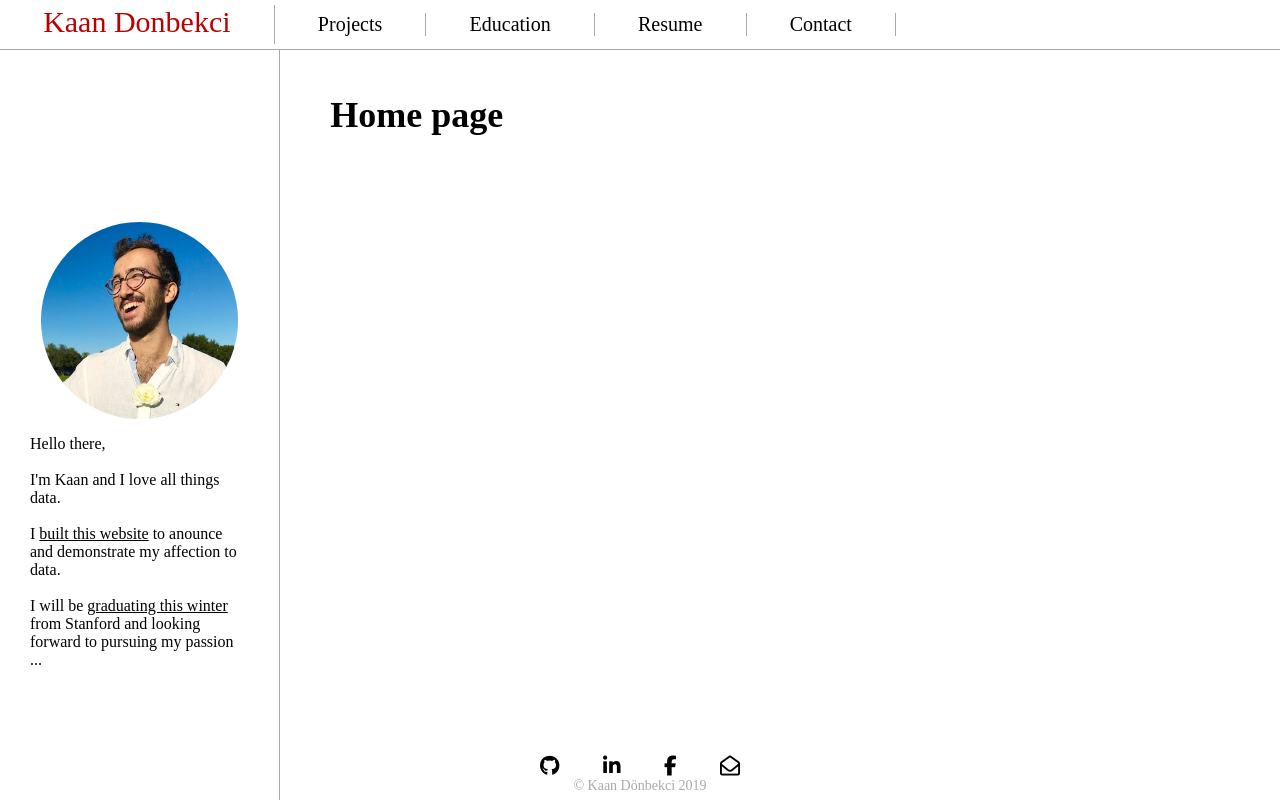
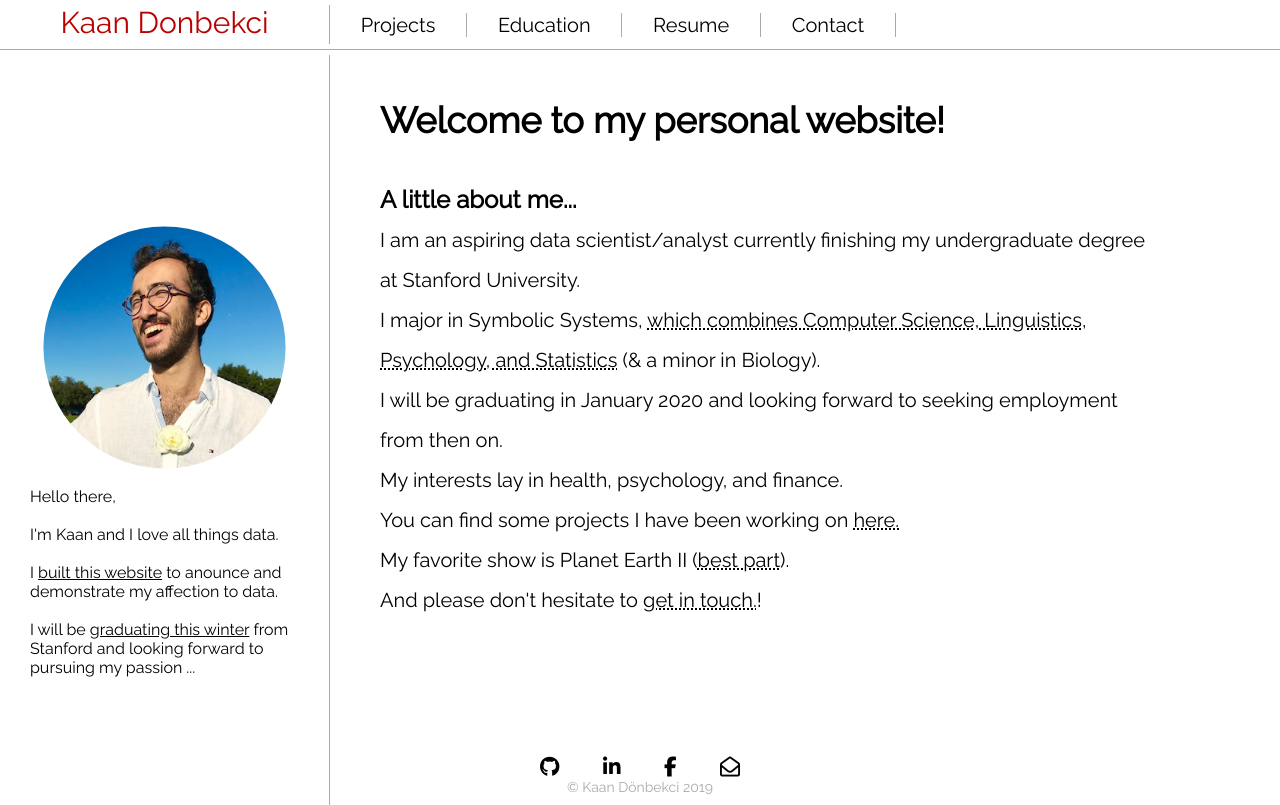
Before and after one commit to kdonbekci/kd, a React (Create React App) app in the folder client/: page / in a window 1280 px wide. Built offline with nearby package versions, Linux system fonts and the light colour scheme.

Commit message:
website done

```diff
--- a/client/public/index.html
+++ b/client/public/index.html
@@ -4,6 +4,7 @@
     <meta charset="utf-8">
     <meta name="viewport" content="width=device-width, initial-scale=1, shrink-to-fit=no">
     <meta name="theme-color" content="#000000">
+    <link href="https://fonts.googleapis.com/css?family=Raleway&display=swap" rel="stylesheet">
     <script src="https://kit.fontawesome.com/50a38b8830.js"></script>
     <title>Kaan Donbekci</title>
   </head>
--- a/client/src/components/project/ProjectsOverview.js
+++ b/client/src/components/project/ProjectsOverview.js
@@ -7,7 +7,7 @@ const ProjectsOverview = (props) => {
         <Fragment>
             <p id='project-overview'>
                 Feel free to browse through my projects on the sidebar. <br />
-                They are ranked based on creation time. <br />
+                They are sorted based on creation time. <br />
                 The icons next to them hint to their topics.
                 </p>
             <br/>
--- a/client/src/index.css
+++ b/client/src/index.css
@@ -4,6 +4,9 @@
     padding: 0;
     margin: 0;
     box-sizing: border-box;
+    font-family: "Raleway";
+    /* font-family: 'Times New Roman', Times, serif; */
+    /* font-family: Arial, Helvetica, sans-serif */
 }
 
 body {
@@ -62,10 +65,12 @@ li {
 }
 
 .navbar-item:first-child {
+    width: 330px;
     font-size: 30px;
     margin-left: 10px;
     margin: 5px 0;
     flex-shrink: 0;
+    flex-grow: 0;
 }
 
 .navbar-item a {
@@ -110,7 +115,7 @@ main {
     display: block;
     width: 100%;
     margin: 50px;
-    line-height: 30px;
+    line-height: 40px;
 }
 
 #time-info {
@@ -123,7 +128,7 @@ main {
 }
 
 #content a {
-    text-decoration: underline
+    text-decoration: underline dotted;
 }
 
 #report {
@@ -136,13 +141,15 @@ main {
 /* SIDEBAR */
 
 aside {
+    flex-shrink: 0;
     height: 100%;
-    width: 350px;
+    width: 300px;
     overflow-x: hidden;
     border-right: 1px solid #aaa;
     padding-right: 30px;
     padding-top: 30px;
-    margin-left: 30px
+    margin-left: 30px;
+    margin-top: 5px;
 }
 
 .sidebar-selected {
--- a/client/src/routes/Contact.js
+++ b/client/src/routes/Contact.js
@@ -10,8 +10,7 @@ const Contact = (props) => {
 
                     You can get in touch with me via <a target="_blank" rel="noopener noreferrer" href='mailto:kdonbekci@gmail.com'>
                         email
-                    </a>
-                    .
+                    </a> or my socials below in the footer.
                 </p>
             </section>
         </Fragment>
--- a/client/src/routes/Education.js
+++ b/client/src/routes/Education.js
@@ -10,7 +10,7 @@ const Education = (props) => {
                 <br/>
                 <h2>Stanford University</h2>
                 <p>September 2016 - January 2020</p>
-                <p>Bachelor of Science in Symbolic Systems (Artifical Intelligence track)</p>
+                <p>Bachelor of Science in <a target="_blank" rel="noopener noreferrer" href='https://symsys.stanford.edu/'>Symbolic Systems</a> (Artifical Intelligence track)</p>
                 <p>Minor in Biology</p>
                 <br/>
                 <h2>Harvard University</h2>
--- a/client/src/routes/Home.js
+++ b/client/src/routes/Home.js
@@ -14,7 +14,19 @@ class Home extends Component {
             <Fragment>
                 <BioSidebar />
                 <section id='content'>
-                    <h1>Home page</h1>
+                    <h1>Welcome to my personal website!</h1>
+                    <br />
+                    <h2>A little about me...</h2>
+                    <p>
+                        I am an aspiring data scientist/analyst currently finishing my undergraduate degree at Stanford University. <br />
+                        I major in Symbolic Systems, <a target="_blank" rel="noopener noreferrer" href='https://symsys.stanford.edu/'>which combines Computer Science, Linguistics, Psychology, and Statistics</a> (& a minor in Biology). <br />
+                        I will be graduating in January 2020 and looking forward to seeking employment from then on. <br />
+                        My interests lay in health, psychology, and finance. <br />
+                        You can find some projects I have been working on <a href='/projects'>here.</a> <br />
+                        My favorite show is Planet Earth II (<a target="_blank" rel="noopener noreferrer" href='https://www.youtube.com/watch?v=Rv9hn4IGofM'>best part</a>).<br />
+                        And please don't hesitate to <a href='/projects'>get in touch.</a>!
+                    </p>
+
                 </section>
             </Fragment>
         );
```
Also changed, not shown: 2 other files (tests, documents, lock files or other folders).
